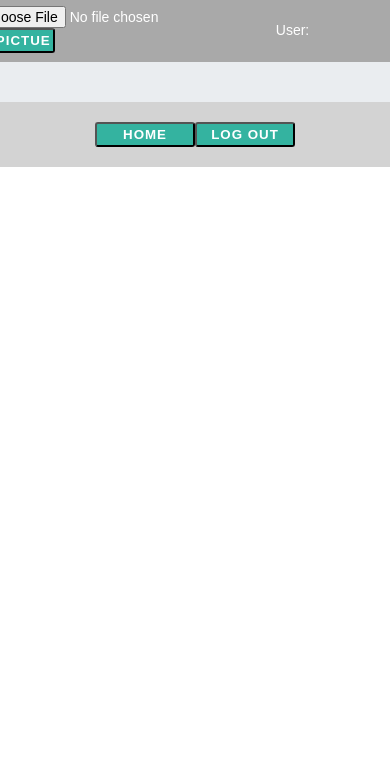
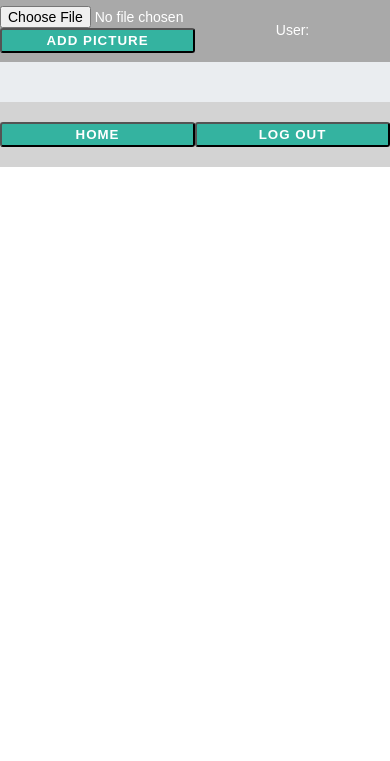
Before and after one commit to VainerV/imgcrate2, a website: page public/view.html in a window 390 px wide. Shown: the part 83-844 px from the top of the page. Drawn offline with nearby package versions, Linux system fonts and the light colour scheme; no server answers.

Commit message:
css adjustment, packege,json apdated

```diff
--- a/package.json
+++ b/package.json
@@ -1,6 +1,9 @@
 {
   "name": "imgcrate2",
   "version": "1.0.0",
+  "engines": {
+    "node": "10.8.0"
+  },
   "description": "Imgcrate ver 2",
   "main": "server.js",
   "scripts": {
--- a/public/styles/responsive.css
+++ b/public/styles/responsive.css
@@ -121,7 +121,7 @@ div#displayPictures {
 
 .submitbtn, .combtn{
   border-radius: 3px;
-    width: 100px;
+    width: 120px;
     background: #34b3a0;
     height: 25px;
     text-align: center;
@@ -191,6 +191,13 @@ span.commentEmail {
       flex-direction: column;
     }
 
+    .submitbtn{
+      width: 100%;
+    }
+    .upload{
+      width: 100%;
+      margin-left: 0px;
+    }
 
   }
 
--- a/public/view.html
+++ b/public/view.html
@@ -38,9 +38,9 @@
 
         <div class='section uploadpicture' aria-label="Add picture" role="button">
             <form action="/uploads" method="POST" id="fileUploadForm" >
-                <div >
+                <div class="uploadButtons">
                     <input name="image" type="file" class="upload" id="image" aria-label="image">
-                    <button type="submit" class="submitbtn" >Add Pictue</button>
+                    <button type="submit" class="submitbtn" >Add Picture</button>
                 </div>
             </form>
         </div>
```
Also changed, not shown: readme.md.
